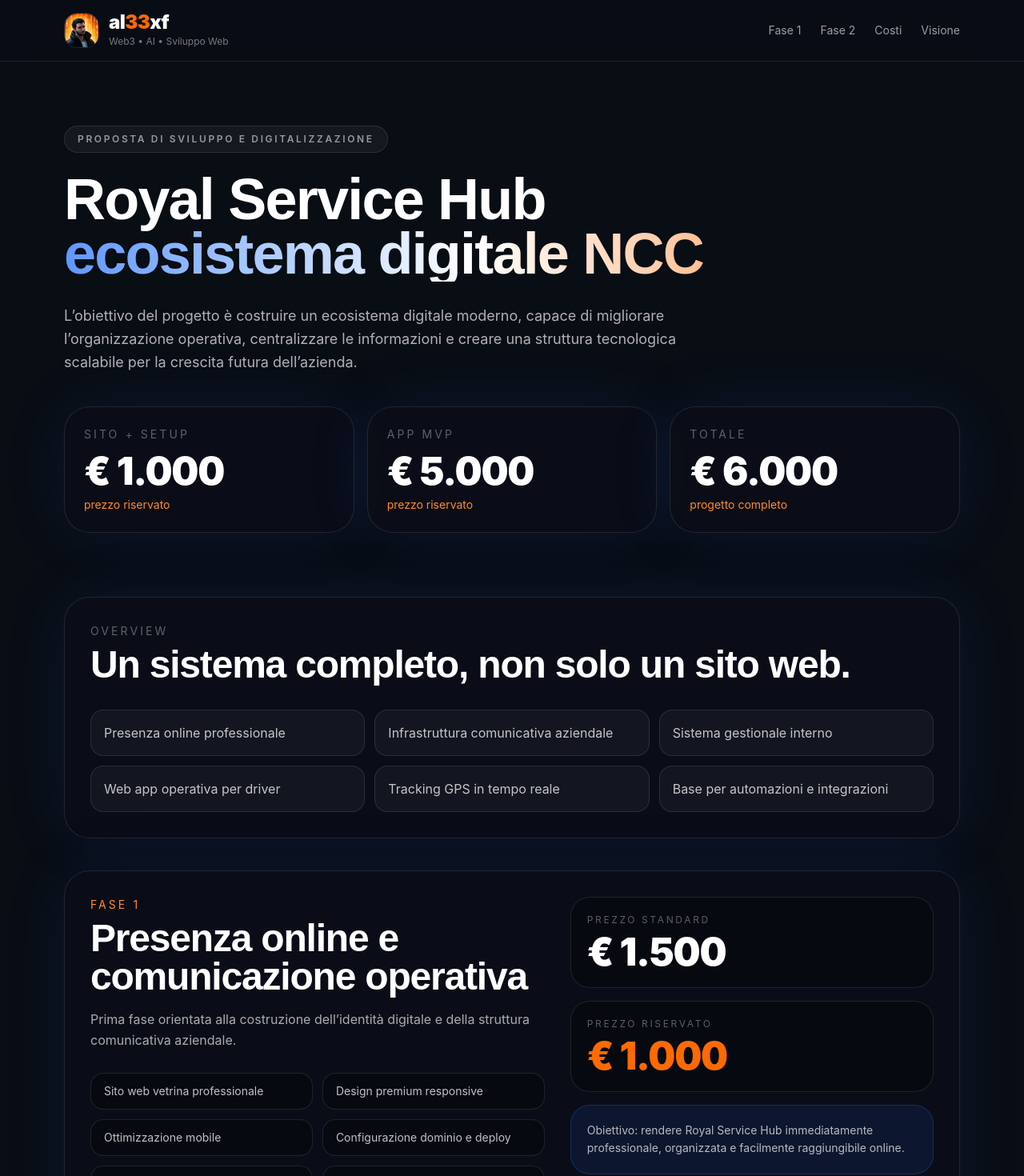
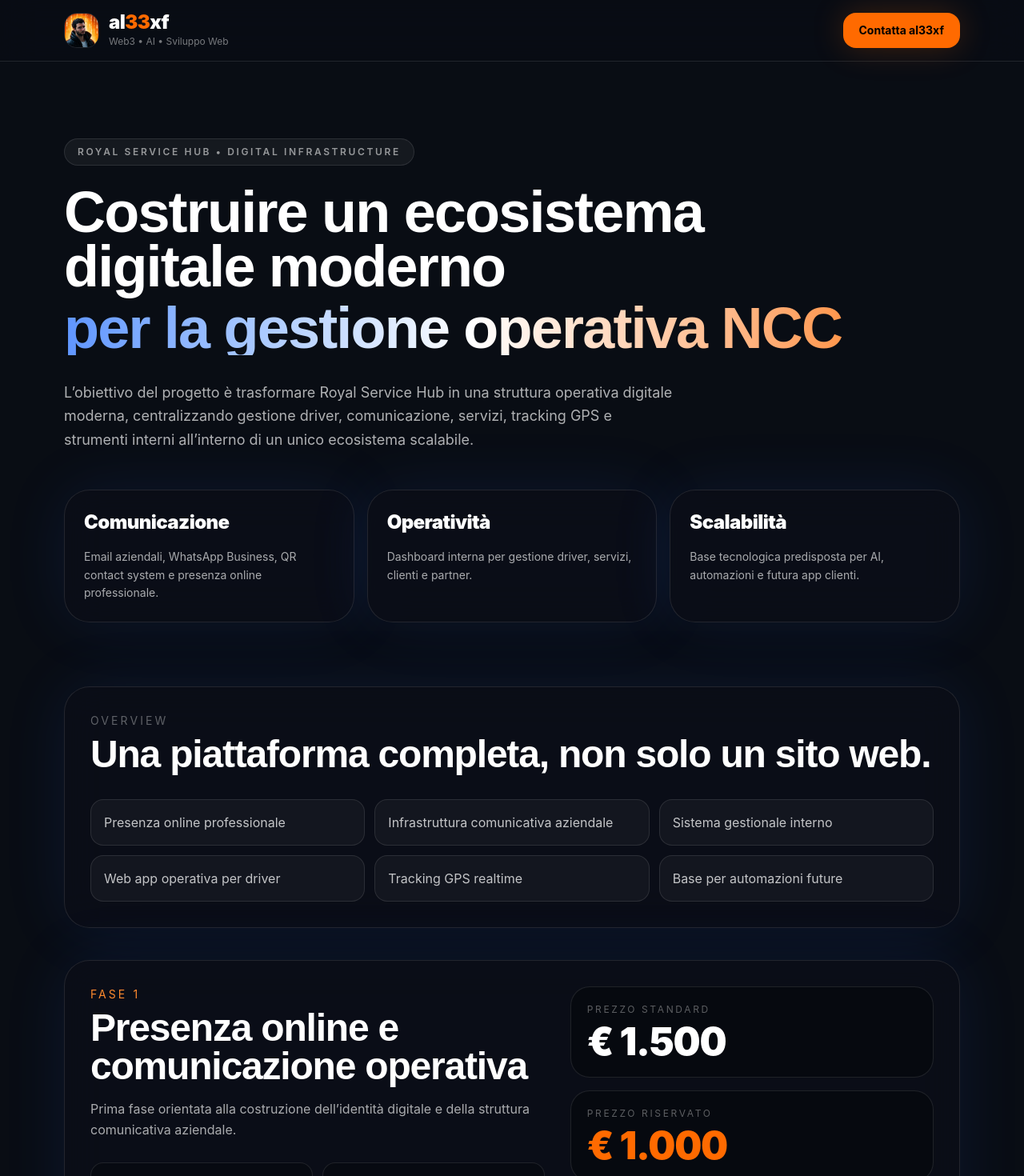
Before and after one commit to al3xf3r/alexfer33-site, a Next.js app: page /it/progetto-royalservicehub in a window 1280 px wide. Shown: the top 1470 px of the page at 80% size. Built offline with nearby package versions, Linux system fonts and the light colour scheme.

Commit message:
Update page.tsx

```diff
--- a/src/app/it/progetto-royalservicehub/page.tsx
+++ b/src/app/it/progetto-royalservicehub/page.tsx
@@ -6,13 +6,6 @@ export const metadata: Metadata = {
     "Proposta per sito web, comunicazione operativa, dashboard gestionale, app driver e tracking GPS per Royal Service Hub.",
   alternates: {
     canonical: "/it/progetto-royalservicehub",
-  },
-  openGraph: {
-    title: "Royal Service Hub | Proposta di sviluppo e digitalizzazione",
-    description:
-      "Ecosistema digitale per gestione NCC, driver, servizi, tracking GPS e automazioni future.",
-    url: "https://al33xf.xyz/it/progetto-royalservicehub",
-    locale: "it_IT",
   },
 };
 
@@ -68,7 +61,7 @@ function Card({
 }) {
   return (
     <div
-      className={`rounded-[32px] border border-white/10 bg-[#0b0f18]/85 shadow-[0_0_80px_rgba(46,108,255,0.10)] ${className}`}
+      className={`rounded-[32px] border border-white/10 bg-[#0b0f18]/85 backdrop-blur-xl shadow-[0_0_80px_rgba(46,108,255,0.10)] ${className}`}
     >
       {children}
     </div>
@@ -89,6 +82,7 @@ function PriceBox({
       <div className="text-xs uppercase tracking-[0.22em] text-white/35">
         {label}
       </div>
+
       <div
         className={`mt-2 text-4xl md:text-5xl font-black tracking-tight ${
           highlight ? "text-[#ff6a00]" : "text-white"
@@ -105,7 +99,9 @@ export default function RoyalServiceHubProposalPage() {
     <main className="min-h-screen overflow-x-hidden bg-[#090d14] text-white">
       <div className="fixed inset-0 -z-10">
         <div className="absolute inset-0 bg-[radial-gradient(ellipse_at_top_left,rgba(46,108,255,0.22),transparent_45%),radial-gradient(ellipse_at_bottom_right,rgba(255,106,0,0.18),transparent_45%)]" />
+
         <div className="absolute inset-0 bg-[linear-gradient(to_bottom,rgba(255,255,255,0.04),transparent_22%,rgba(0,0,0,0.35))]" />
+
         <div className="absolute inset-0 bg-[radial-gradient(circle_at_1px_1px,rgba(255,255,255,0.06)_1px,transparent_0)] [background-size:24px_24px] opacity-30" />
       </div>
 
@@ -117,82 +113,90 @@ export default function RoyalServiceHubProposalPage() {
               alt="al33xf"
               className="h-11 w-11 rounded-2xl border border-white/10 object-cover"
             />
+
             <div>
               <div className="text-2xl font-black leading-none tracking-tight">
                 <span>al</span>
                 <span className="text-[#ff6a00]">33</span>
                 <span>xf</span>
               </div>
+
               <div className="mt-1 text-xs text-white/45">
                 Web3 • AI • Sviluppo Web
               </div>
             </div>
           </a>
 
-          <nav className="hidden items-center gap-6 text-sm text-white/60 md:flex">
-            <a href="#fase1" className="hover:text-white">
-              Fase 1
-            </a>
-            <a href="#fase2" className="hover:text-white">
-              Fase 2
-            </a>
-            <a href="#costi" className="hover:text-white">
-              Costi
-            </a>
-            <a href="#visione" className="hover:text-white">
-              Visione
-            </a>
-          </nav>
+          <a
+            href="mailto:al33xf@gmail.com"
+            className="rounded-2xl bg-[#ff6a00] px-5 py-3 text-sm font-bold text-black shadow-[0_0_40px_rgba(255,106,0,0.22)] hover:bg-[#ff8a2e]"
+          >
+            Contatta al33xf
+          </a>
         </div>
       </header>
 
-      <section className="mx-auto max-w-6xl px-4 pb-12 pt-14 md:pb-20 md:pt-20">
+      {/* HERO */}
+
+      <section className="mx-auto max-w-6xl px-4 pb-14 pt-16 md:pb-20 md:pt-24">
         <div className="max-w-5xl">
           <div className="inline-flex rounded-full border border-white/10 bg-white/5 px-4 py-2 text-xs font-semibold uppercase tracking-[0.22em] text-white/55">
-            Proposta di sviluppo e digitalizzazione
+            Royal Service Hub • Digital Infrastructure
           </div>
 
           <h1 className="mt-6 text-5xl font-black leading-[0.95] tracking-tight md:text-7xl">
-            Royal Service Hub
-            <span className="block bg-gradient-to-r from-[#5f95ff] via-white to-[#ff8a2e] bg-clip-text text-transparent">
-              ecosistema digitale NCC
+            Costruire un ecosistema digitale moderno
+            <span className="mt-2 block bg-gradient-to-r from-[#5f95ff] via-white to-[#ff8a2e] bg-clip-text text-transparent">
+              per la gestione operativa NCC
             </span>
           </h1>
 
-          <p className="mt-7 max-w-3xl text-lg leading-relaxed text-white/68">
-            L’obiettivo del progetto è costruire un ecosistema digitale moderno,
-            capace di migliorare l’organizzazione operativa, centralizzare le
-            informazioni e creare una struttura tecnologica scalabile per la
-            crescita futura dell’azienda.
+          <p className="mt-8 max-w-3xl text-lg leading-relaxed text-white/68">
+            L’obiettivo del progetto è trasformare Royal Service Hub in una
+            struttura operativa digitale moderna, centralizzando gestione
+            driver, comunicazione, servizi, tracking GPS e strumenti interni
+            all’interno di un unico ecosistema scalabile.
           </p>
         </div>
 
-        <div className="mt-10 grid gap-4 md:grid-cols-3">
+        <div className="mt-12 grid gap-4 md:grid-cols-3">
           {[
-            ["Sito + Setup", "€ 1.000", "prezzo riservato"],
-            ["App MVP", "€ 5.000", "prezzo riservato"],
-            ["Totale", "€ 6.000", "progetto completo"],
-          ].map(([title, value, note]) => (
+            [
+              "Comunicazione",
+              "Email aziendali, WhatsApp Business, QR contact system e presenza online professionale.",
+            ],
+            [
+              "Operatività",
+              "Dashboard interna per gestione driver, servizi, clienti e partner.",
+            ],
+            [
+              "Scalabilità",
+              "Base tecnologica predisposta per AI, automazioni e futura app clienti.",
+            ],
+          ].map(([title, desc]) => (
             <Card key={title} className="p-6">
-              <div className="text-sm uppercase tracking-[0.22em] text-white/35">
+              <div className="text-2xl font-black tracking-tight">
                 {title}
               </div>
-              <div className="mt-3 text-5xl font-black tracking-tight text-white">
-                {value}
-              </div>
-              <div className="mt-2 text-sm text-[#ff8a2e]">{note}</div>
+
+              <p className="mt-4 text-sm leading-relaxed text-white/65">
+                {desc}
+              </p>
             </Card>
           ))}
         </div>
       </section>
+
+      {/* OVERVIEW */}
 
       <section className="mx-auto max-w-6xl px-4 pb-10">
         <Card className="p-6 md:p-8">
           <div className="text-sm uppercase tracking-[0.22em] text-white/35">
             Overview
           </div>
+
           <h2 className="mt-2 text-3xl font-black tracking-tight md:text-5xl">
-            Un sistema completo, non solo un sito web.
+            Una piattaforma completa, non solo un sito web.
           </h2>
 
           <div className="mt-8 grid gap-3 md:grid-cols-2 lg:grid-cols-3">
@@ -201,8 +205,8 @@ export default function RoyalServiceHubProposalPage() {
               "Infrastruttura comunicativa aziendale",
               "Sistema gestionale interno",
               "Web app operativa per driver",
-              "Tracking GPS in tempo reale",
-              "Base per automazioni e integrazioni",
+              "Tracking GPS realtime",
+              "Base per automazioni future",
             ].map((item) => (
               <div
                 key={item}
@@ -215,16 +219,20 @@ export default function RoyalServiceHubProposalPage() {
         </Card>
       </section>
 
-      <section id="fase1" className="mx-auto max-w-6xl px-4 pb-10">
+      {/* FASE 1 */}
+
+      <section className="mx-auto max-w-6xl px-4 pb-10">
         <Card className="p-6 md:p-8">
           <div className="grid gap-8 lg:grid-cols-[1fr_0.8fr]">
             <div>
               <div className="text-sm uppercase tracking-[0.22em] text-[#ff8a2e]">
                 Fase 1
               </div>
+
               <h2 className="mt-2 text-3xl font-black tracking-tight md:text-5xl">
                 Presenza online e comunicazione operativa
               </h2>
+
               <p className="mt-4 text-white/65 leading-relaxed">
                 Prima fase orientata alla costruzione dell’identità digitale e
                 della struttura comunicativa aziendale.
@@ -244,7 +252,13 @@ export default function RoyalServiceHubProposalPage() {
 
             <div className="space-y-4">
               <PriceBox label="Prezzo standard" price="€ 1.500" />
-              <PriceBox label="Prezzo riservato" price="€ 1.000" highlight />
+
+              <PriceBox
+                label="Prezzo riservato"
+                price="€ 1.000"
+                highlight
+              />
+
               <div className="rounded-[24px] border border-[#2e6cff]/25 bg-[#2e6cff]/10 p-5 text-sm leading-relaxed text-white/70">
                 Obiettivo: rendere Royal Service Hub immediatamente
                 professionale, organizzata e facilmente raggiungibile online.
@@ -254,16 +268,20 @@ export default function RoyalServiceHubProposalPage() {
         </Card>
       </section>
 
-      <section id="fase2" className="mx-auto max-w-6xl px-4 pb-10">
+      {/* FASE 2 */}
+
+      <section className="mx-auto max-w-6xl px-4 pb-10">
         <Card className="p-6 md:p-8">
           <div className="grid gap-8 lg:grid-cols-[1fr_0.8fr]">
             <div>
               <div className="text-sm uppercase tracking-[0.22em] text-[#ff8a2e]">
                 Fase 2
               </div>
+
               <h2 className="mt-2 text-3xl font-black tracking-tight md:text-5xl">
                 Sistema gestionale interno MVP
               </h2>
+
               <p className="mt-4 text-white/65 leading-relaxed">
                 Sviluppo del sistema operativo interno per la gestione
                 dell’attività NCC: driver, veicoli, servizi, tracking,
@@ -284,16 +302,24 @@ export default function RoyalServiceHubProposalPage() {
 
             <div className="space-y-4">
               <PriceBox label="Prezzo standard" price="€ 7.500" />
-              <PriceBox label="Prezzo riservato" price="€ 5.000" highlight />
+
+              <PriceBox
+                label="Prezzo riservato"
+                price="€ 5.000"
+                highlight
+              />
+
               <div className="rounded-[24px] border border-[#ff6a00]/25 bg-[#ff6a00]/10 p-5 text-sm leading-relaxed text-white/70">
-                Obiettivo: centralizzare l’operatività aziendale in un unico
-                sistema moderno, riducendo errori, tempi di gestione e
+                Obiettivo: centralizzare tutta l’operatività aziendale in un
+                unico sistema moderno, riducendo errori, tempi di gestione e
                 comunicazioni frammentate.
               </div>
             </div>
           </div>
         </Card>
       </section>
+
+      {/* TOTAL */}
 
       <section className="mx-auto max-w-6xl px-4 pb-10">
         <Card className="p-6 md:p-8">
@@ -303,57 +329,31 @@ export default function RoyalServiceHubProposalPage() {
 
           <div className="mt-6 grid gap-4 md:grid-cols-2">
             <PriceBox label="Totale standard" price="€ 9.000" />
-            <PriceBox label="Totale riservato" price="€ 6.000" highlight />
+
+            <PriceBox
+              label="Totale riservato"
+              price="€ 6.000"
+              highlight
+            />
           </div>
         </Card>
       </section>
 
+      {/* INFRA */}
+
       <section className="mx-auto max-w-6xl px-4 pb-10">
-        <Card className="p-6 md:p-8">
-          <div className="text-sm uppercase tracking-[0.22em] text-white/35">
-            Manutenzione e supporto
-          </div>
-          <h2 className="mt-2 text-3xl font-black tracking-tight md:text-5xl">
-            Continuità operativa e supporto tecnico.
-          </h2>
-
-          <div className="mt-7 grid gap-3 md:grid-cols-2 lg:grid-cols-3">
-            {[
-              "Monitoraggio piattaforma",
-              "Aggiornamenti tecnici",
-              "Backup e controllo servizi",
-              "Supporto operativo",
-              "Bug fixing",
-              "Ottimizzazioni minori",
-              "Assistenza tecnica base",
-            ].map((item) => (
-              <div
-                key={item}
-                className="rounded-2xl border border-white/10 bg-white/[0.04] px-4 py-4 text-white/75"
-              >
-                {item}
-              </div>
-            ))}
-          </div>
-
-          <div className="mt-6">
-            <PriceBox label="Canone mensile" price="€ 100 / mese" highlight />
-          </div>
-        </Card>
-      </section>
-
-      <section id="costi" className="mx-auto max-w-6xl px-4 pb-10">
         <Card className="p-6 md:p-8">
           <div className="text-sm uppercase tracking-[0.22em] text-white/35">
             Costi infrastruttura
           </div>
+
           <h2 className="mt-2 text-3xl font-black tracking-tight md:text-5xl">
-            Servizi esterni fatturati dai provider.
+            Servizi cloud e provider esterni
           </h2>
 
           <p className="mt-4 text-white/65 leading-relaxed">
-            I costi dei provider esterni verranno fatturati separatamente e
-            direttamente dai rispettivi servizi utilizzati.
+            I costi infrastrutturali verranno fatturati separatamente dai
+            rispettivi provider utilizzati.
           </p>
 
           <div className="mt-7 grid gap-4 md:grid-cols-2">
@@ -363,6 +363,7 @@ export default function RoyalServiceHubProposalPage() {
                 className="rounded-[24px] border border-white/10 bg-black/25 p-5"
               >
                 <div className="text-white/75">{title}</div>
+
                 <div className="mt-3 text-3xl font-black text-[#ff6a00]">
                   {price}
                 </div>
@@ -372,8 +373,9 @@ export default function RoyalServiceHubProposalPage() {
 
           <div className="mt-6 rounded-[28px] border border-[#2e6cff]/25 bg-[#2e6cff]/10 p-6">
             <div className="text-xs uppercase tracking-[0.22em] text-white/40">
-              Totale costi infrastruttura stimati
+              Totale infrastruttura stimato
             </div>
+
             <div className="mt-2 text-5xl font-black text-white">
               € 100 / mese circa
             </div>
@@ -381,20 +383,22 @@ export default function RoyalServiceHubProposalPage() {
         </Card>
       </section>
 
-      <section id="visione" className="mx-auto max-w-6xl px-4 pb-16">
+      {/* FOOTER */}
+
+      <section className="mx-auto max-w-6xl px-4 pb-16">
         <Card className="p-6 md:p-8">
           <div className="text-sm uppercase tracking-[0.22em] text-white/35">
             Visione
           </div>
+
           <h2 className="mt-2 text-3xl font-black tracking-tight md:text-5xl">
-            Una piattaforma operativa concreta, moderna e scalabile.
+            Una piattaforma operativa moderna e scalabile.
           </h2>
 
           <p className="mt-5 max-w-4xl text-white/68 leading-relaxed">
-            L’obiettivo non è semplicemente realizzare un sito web o
-            un’applicazione, ma costruire una piattaforma operativa concreta,
-            moderna e scalabile, capace di evolversi nel tempo insieme
-            all’azienda.
+            La struttura sviluppata sarà predisposta per future evoluzioni,
+            integrazioni e automazioni, permettendo a Royal Service Hub di
+            costruire nel tempo un ecosistema operativo sempre più avanzato.
           </p>
 
           <div className="mt-8 grid gap-3 md:grid-cols-2 lg:grid-cols-3">
@@ -402,10 +406,9 @@ export default function RoyalServiceHubProposalPage() {
               "Automazioni operative",
               "AI agent",
               "Contabilità avanzata",
-              "Integrazione completa Fatture in Cloud",
               "App clienti",
               "Notifiche push",
-              "Sistemi avanzati di gestione servizi",
+              "Integrazioni future",
             ].map((item) => (
               <div
                 key={item}
@@ -421,11 +424,13 @@ export default function RoyalServiceHubProposalPage() {
               <div className="text-sm uppercase tracking-[0.22em] text-white/35">
                 Progetto sviluppato da
               </div>
+
               <div className="mt-2 text-4xl font-black tracking-tight">
                 <span>al</span>
                 <span className="text-[#ff6a00]">33</span>
                 <span>xf</span>
               </div>
+
               <div className="mt-1 text-white/45">
                 Web3 • AI • Sviluppo Web
               </div>
```
